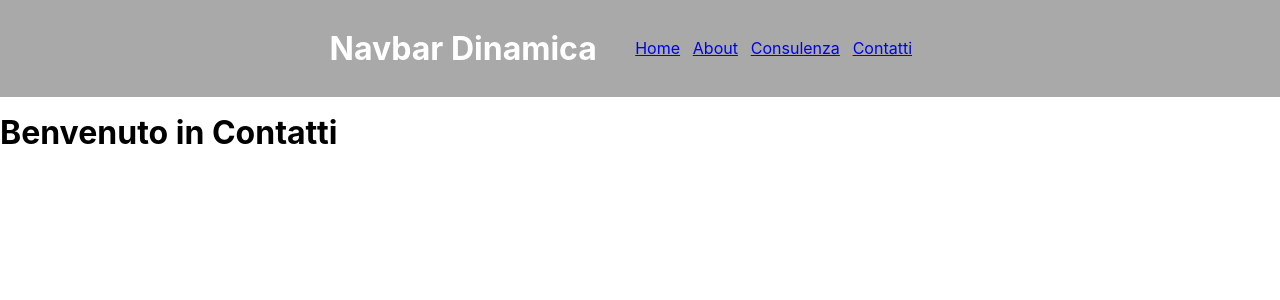
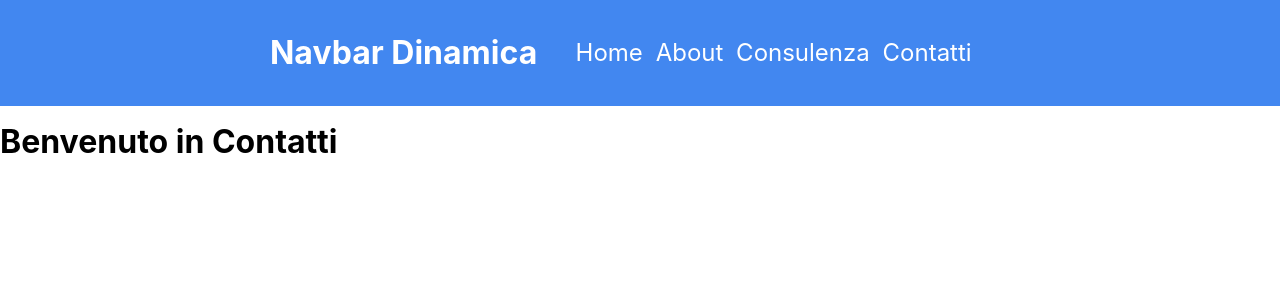
Before and after one commit to MarcoSac1/first-proj-react, a React (Create React App) app: page /contatti in a window 1280 px wide. Shown: the top 300 px of the page. Built offline with nearby package versions, Linux system fonts and the light colour scheme.

Commit message:
fix(Header.css): update header background color and style anchor elements for better aesthetics

```diff
--- a/src/components/Header.css
+++ b/src/components/Header.css
@@ -1,4 +1,14 @@
 header{
-    background-color: darkgray;
+    background-color: rgb(66, 135, 240);
     margin-bottom: 1rem;
 }
+
+a{
+    color: white;
+    text-decoration: none;
+    font-size: 1.5rem;
+}
+
+a:hover{
+    box-shadow:6px 6px 12px rebeccapurple;
+}
```
